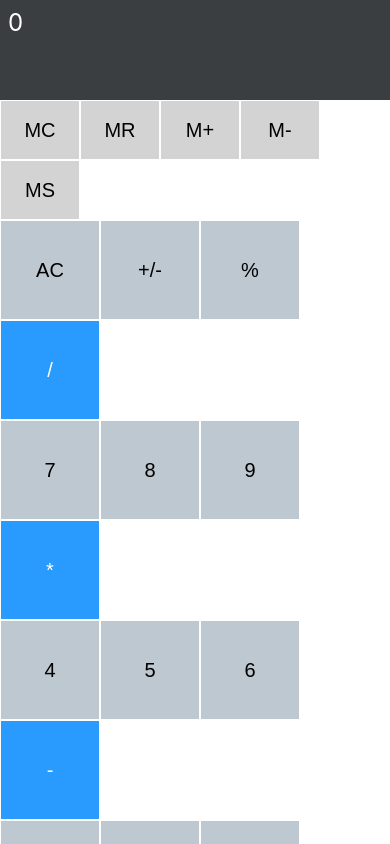
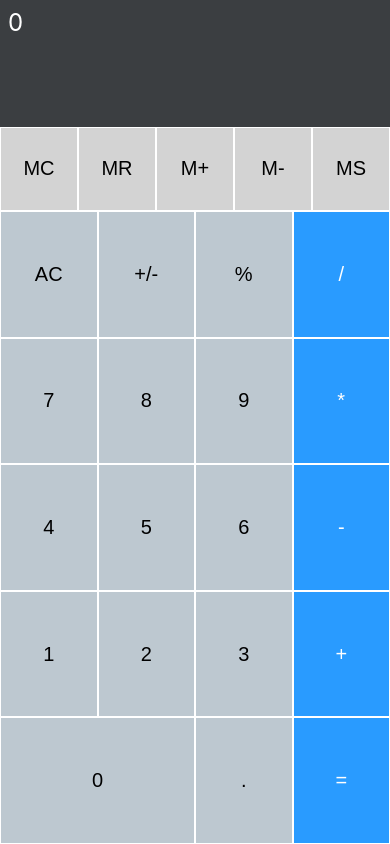
Before and after one commit to hamidhandid/react_calculator, a React (Create React App) app: page / in a window 390 px wide. Shown: the top 844 px of the page. Built offline with nearby package versions, Linux system fonts and the light colour scheme.

Commit message:
Make app responsive

```diff
--- a/src/App.css
+++ b/src/App.css
@@ -1,6 +1,7 @@
 .key {
-  width: 100px;
-  height: 100px;
+  width: 25%;
+  height: 15vh;
+  min-height: 10px;
   border: 1px solid white;
   border-radius: 0;
   font-size: 20px;
@@ -10,7 +11,7 @@
 }
 
 .key.wide {
-  width: 200px;
+  width: 50%;
 }
 
 .key.blue {
@@ -27,8 +28,9 @@
 }
 
 .screen {
-  height: 100px;
-  width: 400px;
+  width: 100%;
+  height: 15vh;
+  min-height: 10px;
   background-color: #3b3e41;
   color: white;
   padding: 8px;
@@ -37,8 +39,9 @@
 }
 
 .key.small {
-  width: 80px;
-  height: 60px;
+  width: 20%;
+  height: 10vh;
+  min-height: 10px;
   background-color: lightgrey;
 }
 
```
